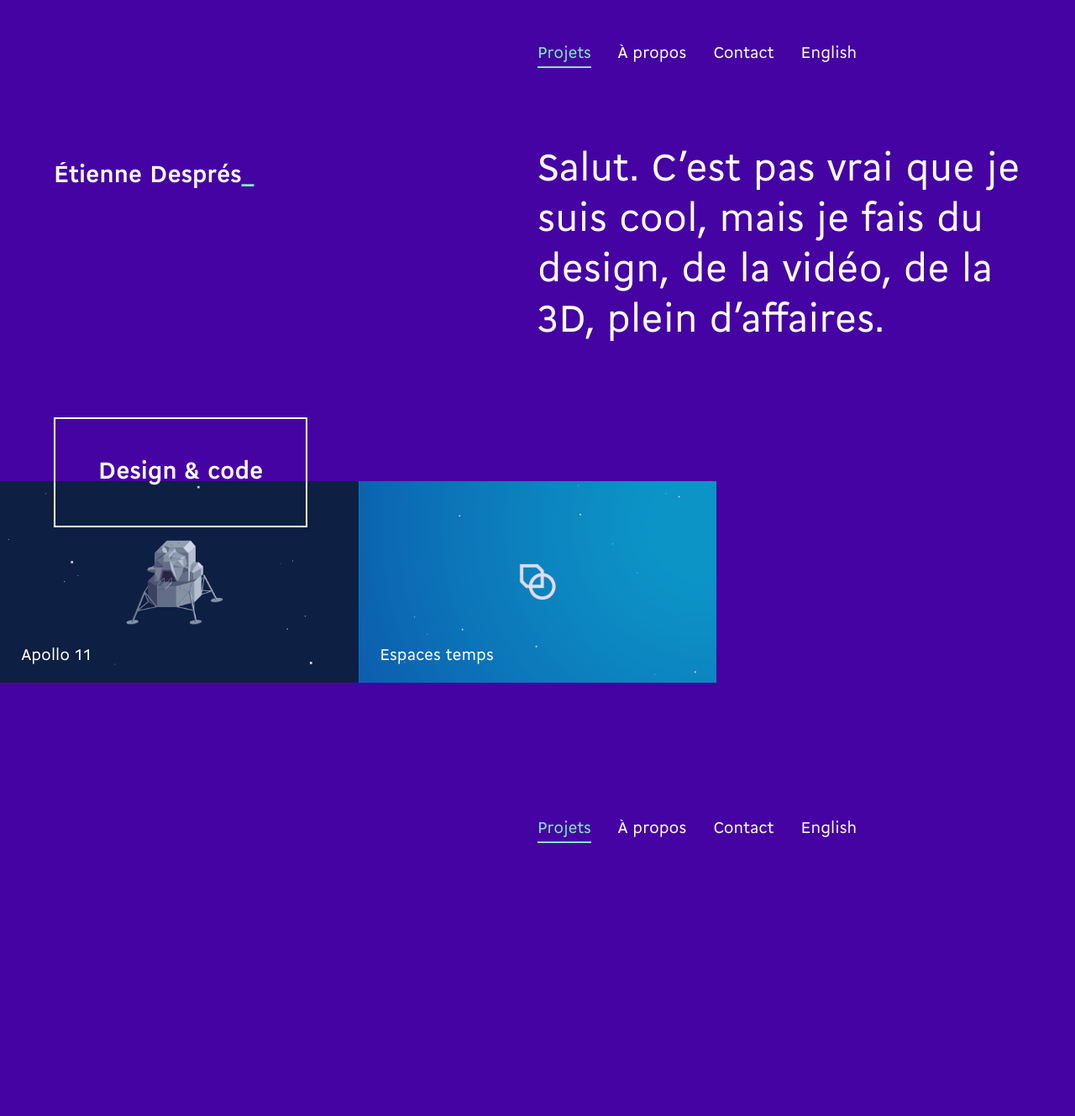
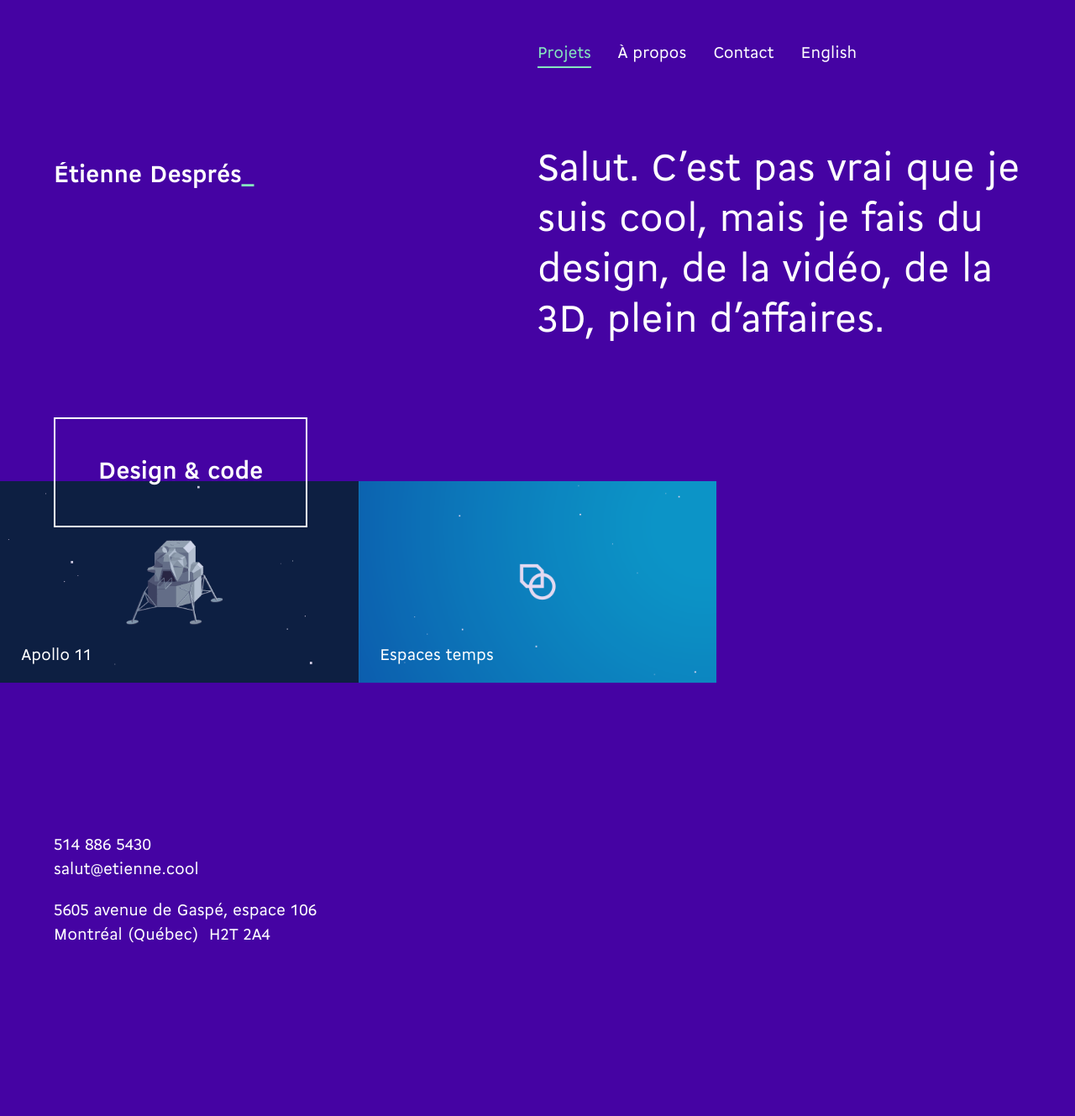
Before and after one commit to etienne/etienne, a Jekyll site: the page built from index.html, in a window 1280 px wide. Shown: the whole page at 84% size. Built offline with Jekyll 4.4.1, drawn with Linux system fonts in a browser that asks for light colours; before the commit the page ends 1153 px from its top, so only the background shows below that.

Commit message:
Retire la page Contact
Retour à des infos de contact dans le footer.

```diff
--- a/_includes/footer.html
+++ b/_includes/footer.html
@@ -1,5 +1,14 @@
-<footer>
+<footer id="contact">
   <section>
-    {% include menu/nav.html %}
+    <address>
+      <p>
+        <a href="tel:+15148865430">514 886 5430</a><br>
+        <a href="mailto:salut@etienne.cool">salut@etienne.cool</a>
+      </p>
+      <p>
+        5605 avenue de Gaspé, espace 106<br>
+        Montréal (Québec)&nbsp; H2T 2A4
+      </p>
+    </address>
   </section>
 </footer>
--- a/_includes/menu/contact.html
+++ b/_includes/menu/contact.html
@@ -5,4 +5,4 @@
   {% assign url = "/en/contact" %}
   {% assign name = "Contact" %}
 {% endif %}
-{% include menu/item.html name=name url=url %}
+<a href="#contact" data-scroll>{{ name }}</a>
```
Also changed, not shown: contact.html (deleted, +0 -26 lines), en/contact.html (deleted, +0 -9 lines), images/earth.png (deleted), images/hand.svg (deleted).
